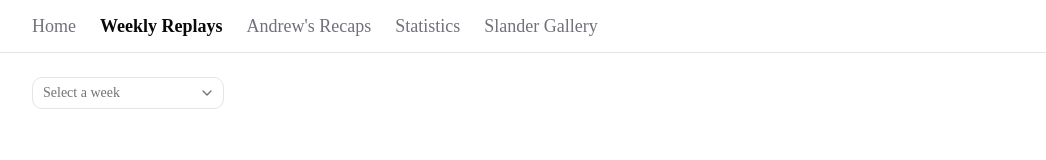
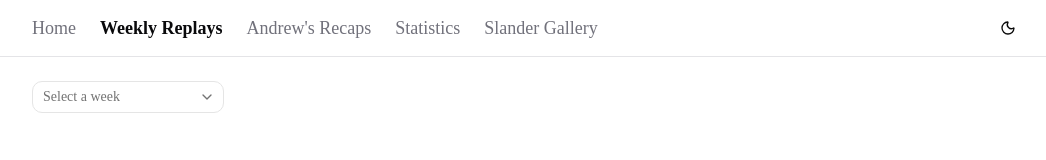
Before and after one commit to LoganMiller5505/fantasy-nextjs-website, a Next.js app: page /weekly-replays in a window 1280 px wide. Shown: the top 160 px of the page, without its empty margins (112-1158 px from the left). Built offline with nearby package versions, Linux system fonts and the light colour scheme.

Commit message:
Added light dark toggle

```diff
--- a/app/_components/nav.tsx
+++ b/app/_components/nav.tsx
@@ -2,6 +2,7 @@
 
 import Link from "next/link";
 import { usePathname } from "next/navigation";
+import { ThemeToggle } from "./theme_toggle";
 
 const links = [
     { href: "/", label: "Home" },
@@ -16,7 +17,8 @@ export function Nav() {
 
   return (
     <nav className="border-b border-zinc-200 dark:border-zinc-800">
-      <ul className="mx-auto flex max-w-5xl gap-6 px-4 py-3 flex-wrap">
+      <div className="mx-auto flex max-w-5xl items-center justify-between gap-4 px-4 py-3">
+      <ul className="flex gap-6 flex-wrap">
         {links.map(({ href, label }) => {
           const active =
             href === "/" ? pathname === "/" : pathname.startsWith(href);
@@ -37,6 +39,8 @@ export function Nav() {
           );
         })}
       </ul>
+      <ThemeToggle />
+      </div>
     </nav>
   );
 }
--- /dev/null
+++ b/app/_components/theme_toggle.tsx
@@ -0,0 +1,22 @@
+"use client";
+
+import { Moon, Sun } from "lucide-react";
+import { useTheme } from "next-themes";
+import { Button } from "@/components/ui/button";
+
+export function ThemeToggle() {
+  const { resolvedTheme, setTheme } = useTheme();
+
+  return (
+    <Button
+      variant="ghost"
+      size="icon"
+      aria-label="Toggle theme"
+      onClick={() => setTheme(resolvedTheme === "dark" ? "light" : "dark")}
+    >
+      {/* Icons swap via the .dark class so server and client markup match */}
+      <Sun className="hidden dark:block" />
+      <Moon className="dark:hidden" />
+    </Button>
+  );
+}
```
